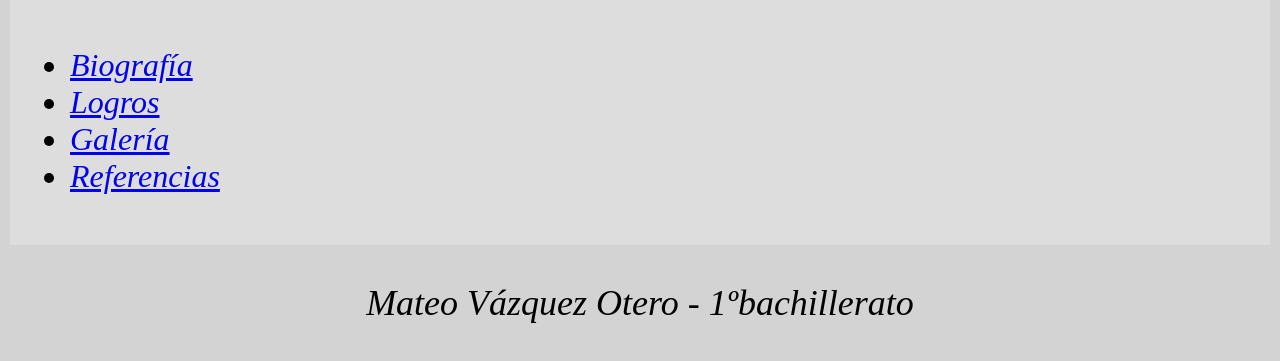
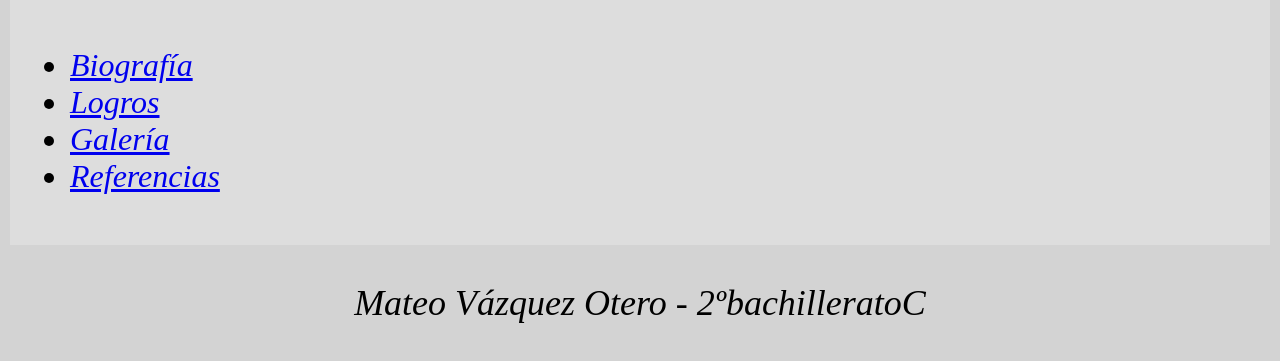
Before and after one commit to matevazot897-hub/matevazot897.github.io, a plain HTML site: page index.html in a window 1280 px wide. Shown: the part 991-1352 px from the top of the page. Drawn offline with Linux system fonts and the light colour scheme.

Commit message:
Correct footer text and clean up HTML structure
Updated footer text and fixed formatting issues.

```diff
--- a/index.html
+++ b/index.html
@@ -18,7 +18,7 @@
 </nav>
 </main>
 <footer>
-<p>Mateo Vázquez Otero - 1ºbachillerato</p>
+<p>Mateo Vázquez Otero - 2ºbachilleratoC</p>
 </footer>
 </body>
 </html>
```
